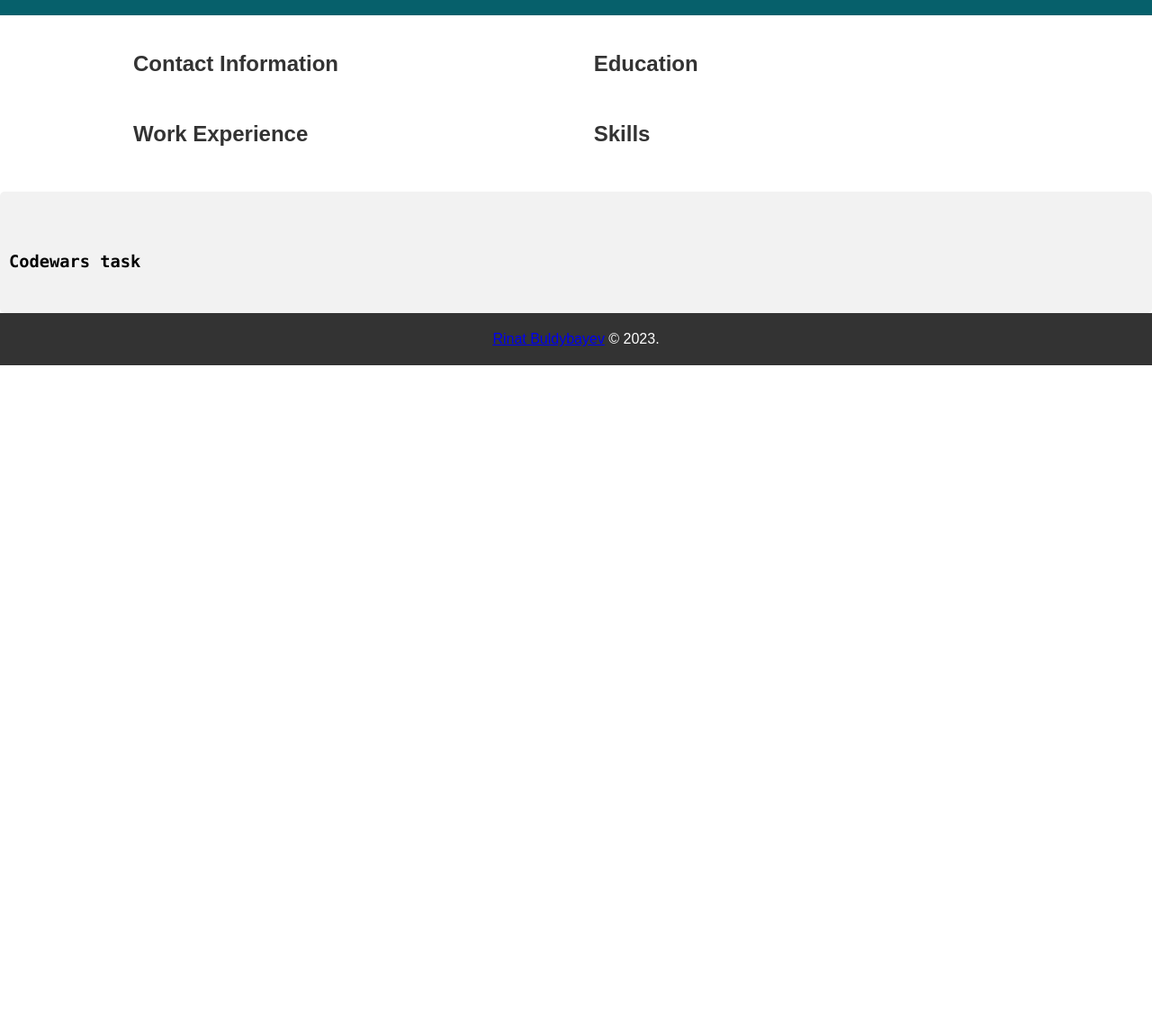
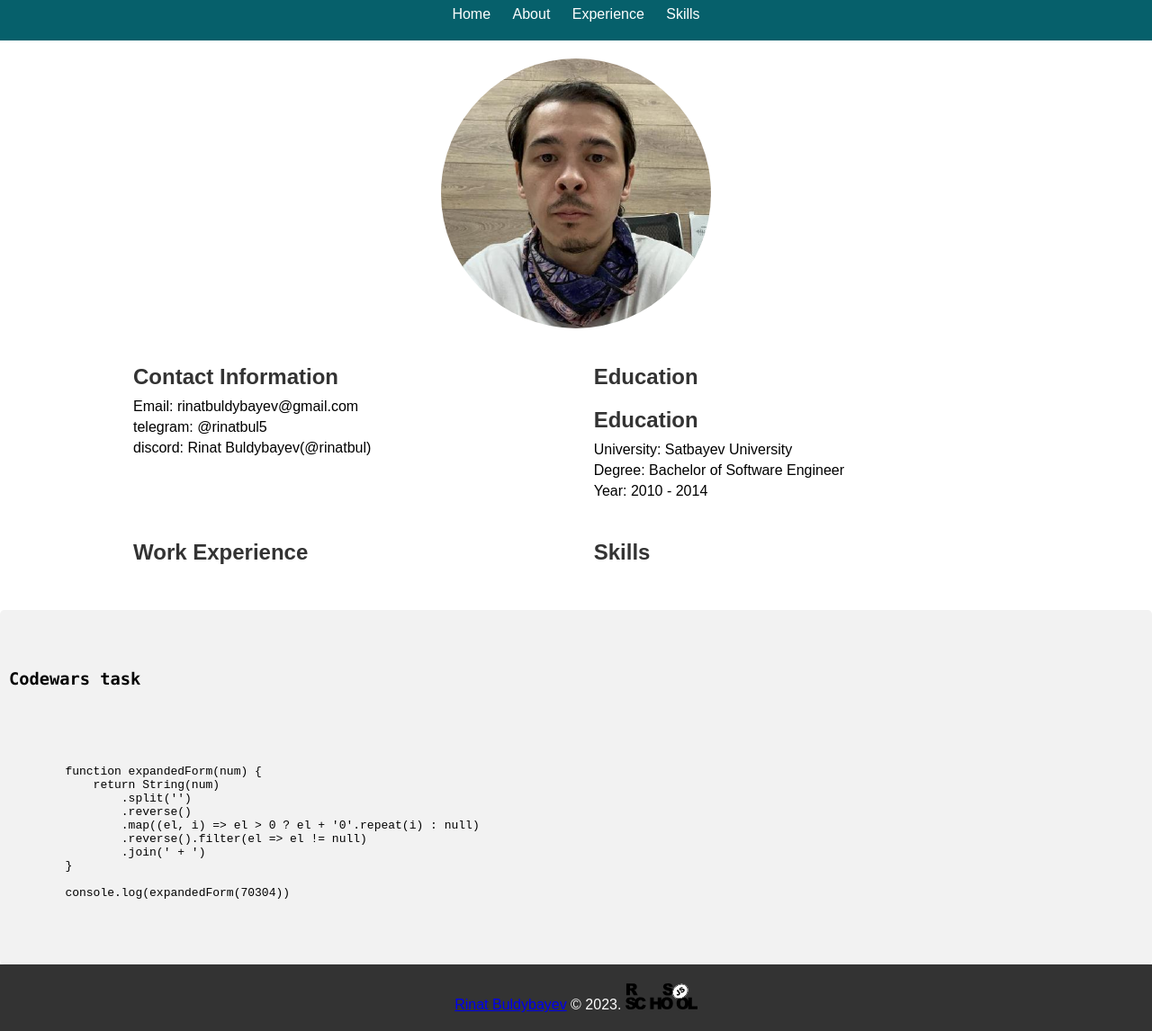
Before and after one commit to rinatbul/rsschool-cv, a plain HTML site: page index.html in a window 1280 px wide. Shown: the part 60-1206 px from the top of the page at 90% size. Before the commit the page ends 800 px from the top, so only its background shows below. Drawn offline with Linux system fonts and the light colour scheme.

Commit message:
feat: add footer, code example

```diff
--- a/css/style.css
+++ b/css/style.css
@@ -13,7 +13,23 @@ body {
     margin: 0;
     text-align: center;
 }
-
+.nav {
+    margin-top: 10px;
+    text-align: center;
+}
+.nav a {
+    color: #fff;
+    text-decoration: none;
+    margin: 0 10px;
+}
+.image-div{
+    display: flex;
+    justify-content: center;
+}
+.image-div img{
+    border-radius: 50%;
+    width: 300px;
+}
 .wrapper{
     margin: 0 auto;
     width: 80%;
@@ -33,6 +49,9 @@ body {
     color: #333;
     margin-bottom: 10px;
 }
+.section p {
+    margin: 5px 0;
+}
 
 .code-block {
     background-color: #f2f2f2;
@@ -48,3 +67,6 @@ body {
     padding: 20px;
     text-align: center;
 }
+.course img{
+    width: 80px;
+}
--- a/index.html
+++ b/index.html
@@ -9,16 +9,32 @@
 
 <header class="header">
     <h1>Buldybayev Rinat</h1>
+    <nav class="nav">
+        <a href="#">Home</a>
+        <a href="#">About</a>
+        <a href="#">Experience</a>
+        <a href="#">Skills</a>
+    </nav>
 </header>
+
 <div class="wrapper">
-
+    <div class="image-div">
+        <img src="./assets/img/avatar.jfif" alt="My Photo">
+    </div>
     <main class="main">
         <section class="section">
             <h2>Contact Information</h2>
+            <p>Email: rinatbuldybayev@gmail.com</p>
+            <p>telegram: @rinatbul5</p>
+            <p>discord: Rinat Buldybayev(@rinatbul)</p>
         </section>
 
         <section class="section">
             <h2>Education</h2>
+            <h2>Education</h2>
+            <p>University: Satbayev University</p>
+            <p>Degree: Bachelor of Software Engineer</p>
+            <p>Year: 2010 - 2014</p>
         </section>
 
         <section class="section">
@@ -36,10 +52,28 @@
 
 <div class="code-block">
     <h3>Codewars task</h3>
+    <pre>
+        <code>
+        function expandedForm(num) {
+            return String(num)
+                .split('')
+                .reverse()
+                .map((el, i) => el > 0 ? el + '0'.repeat(i) : null)
+                .reverse().filter(el => el != null)
+                .join(' + ')
+        }
+
+        console.log(expandedForm(70304))
+    </code>
+    </pre>
 </div>
 
 <footer class="footer">
     <a href="https://github.com/rinatbul">Rinat Buldybayev</a> &copy; 2023.
+    <a class="course" href="https://rs.school/js/" >
+        <img src="./assets/svg/rs_school_js.svg" alt="RSSchool">
+    </a>
+
 </footer>
 
 </body>
```
